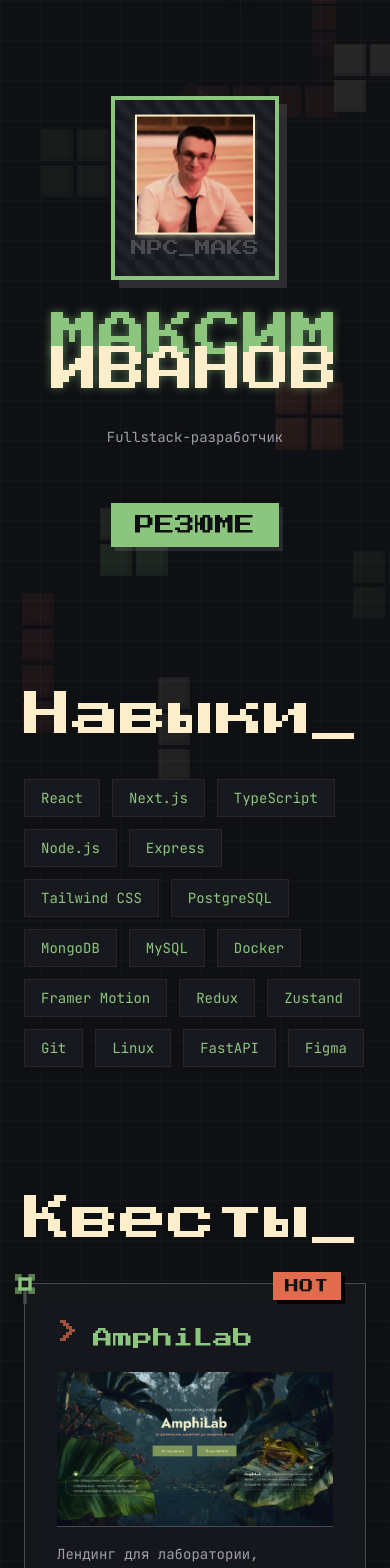
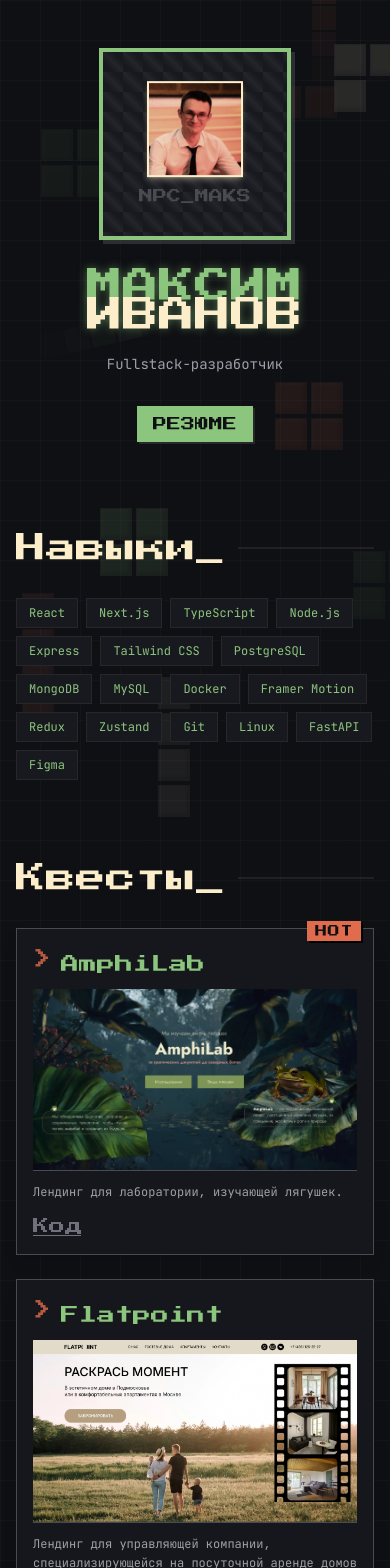
Before and after one commit to MaksChocomint/makschocomint-portfolio, a Next.js app: page / in a window 390 px wide. Shown: the top 1568 px of the page. Built offline with nearby package versions, Linux system fonts and the light colour scheme.

Commit message:
mobile better

```diff
--- a/app/page.tsx
+++ b/app/page.tsx
@@ -13,54 +13,65 @@ import { SERVICES_DATA } from "@/data/services";
 export default function Home() {
   return (
     <>
-      {/* Фоновый тетрис (клиентский) */}
+      {/* Фоновый тетрис (упрощаем на мобильных) */}
       <TetrisBackground />
 
       {/* Компонент для анимаций по скроллу */}
       <ScrollObserver />
 
-      <main className="max-w-6xl mx-auto px-6 py-24 space-y-32 relative z-10">
-        {/* 1. Hero Section (SSR с CSS анимациями) */}
+      <main className="max-w-6xl mx-auto px-4 sm:px-6 py-12 sm:py-24 space-y-20 sm:space-y-32 relative z-10">
+        {/* 1. Hero Section */}
         <Hero />
 
-        {/* 2. Skills Section (SSR с CSS анимациями) */}
+        {/* 2. Skills Section */}
         <Skills items={SKILLS_DATA} />
 
-        {/* 3. Projects Section (SSR с CSS анимациями) */}
+        {/* 3. Projects Section */}
         <Projects data={PROJECTS_DATA} />
 
-        {/* 4. Services Section (SSR с CSS анимациями) */}
+        {/* 4. Services Section */}
         <section className="on-scroll">
-          <div className="flex items-center gap-4 mb-10">
+          <div className="flex items-center gap-3 sm:gap-4 mb-8 sm:mb-10">
             <h2
-              className="font-pixel text-5xl text-garden-cream animate-slide-in-left opacity-0"
+              className="font-pixel text-3xl sm:text-4xl md:text-5xl text-garden-cream animate-slide-in-left opacity-0"
               style={{ animationFillMode: "forwards" }}
             >
               Магазин_
             </h2>
             <div className="h-0.5 bg-garden-dim flex-1 opacity-30"></div>
           </div>
-          <div className="grid md:grid-cols-3 gap-6">
+          <div className="grid grid-cols-1 sm:grid-cols-2 lg:grid-cols-3 gap-4 sm:gap-6">
             {SERVICES_DATA.map((service, idx) => (
               <BloomingSection
                 key={service.title}
                 title={service.title}
                 index={idx}
               >
-                <div className="flex justify-between items-start mb-4">
+                <div className="flex flex-col sm:flex-row sm:justify-between sm:items-start mb-4 gap-4">
+                  <div className="flex items-center justify-between sm:block">
                     <Image
-                    className="text-4xl animate-scale-in opacity-0"
+                      className="text-4xl animate-scale-in opacity-0 w-20 h-20 sm:w-24 sm:h-24"
                       style={{
                         animationFillMode: "forwards",
                         animationDelay: `${idx * 100 + 300}ms`,
                       }}
                       src={service.icon}
                       alt={service.title}
-                    width={120}
-                    height={120}
+                      width={96}
+                      height={96}
+                      priority={idx < 2}
                     />
+                    <div className="sm:hidden font-pixel text-base text-white text-right">
+                      <div>{service.price}</div>
+                      {service.period && (
+                        <div className="text-sm opacity-80">
+                          {service.period}
+                        </div>
+                      )}
+                    </div>
+                  </div>
                   <div
-                    className="font-pixel text-base text-white text-right mt-4 animate-slide-in-right opacity-0"
+                    className="hidden sm:block font-pixel text-base text-white text-right mt-4 animate-slide-in-right opacity-0"
                     style={{
                       animationFillMode: "forwards",
                       animationDelay: `${idx * 100 + 300}ms`,
@@ -72,8 +83,9 @@ export default function Home() {
                     )}
                   </div>
                 </div>
+                <div className="mt-auto">
                   <a
-                  className="text-center cursor-pointer w-full py-2 bg-zinc-800 border border-garden-dim font-pixel text-xl hover:bg-garden-rust hover:border-garden-rust transition-all duration-300 animate-slide-in-up opacity-0"
+                    className="text-center cursor-pointer w-full py-3 sm:py-2 bg-zinc-800 border border-garden-dim font-pixel text-lg sm:text-xl hover:bg-garden-rust hover:border-garden-rust transition-all duration-300 animate-slide-in-up opacity-0 block"
                     style={{
                       animationFillMode: "forwards",
                       animationDelay: `${idx * 100 + 400}ms`,
@@ -84,26 +96,27 @@ export default function Home() {
                   >
                     Купить_
                   </a>
+                </div>
               </BloomingSection>
             ))}
           </div>
         </section>
 
-        {/* 5. Footer (SSR с CSS анимациями) */}
-        <footer className="pt-10 pb-20 border-t border-garden-dim/30 text-center relative backdrop-blur-sm bg-garden-dark/30 on-scroll">
+        {/* 5. Footer */}
+        <footer className="pt-8 sm:pt-10 pb-16 sm:pb-20 border-t border-garden-dim/30 text-center relative backdrop-blur-sm bg-garden-dark/30 on-scroll">
           <h2
-            className="font-pixel text-xl mb-2 text-garden-moss animate-fade-in opacity-0"
+            className="font-pixel text-lg sm:text-xl mb-4 sm:mb-2 text-garden-moss animate-fade-in opacity-0"
             style={{ animationFillMode: "forwards" }}
           >
             Свяжитесь со мной_
           </h2>
           <div
-            className="flex justify-center gap-8 font-pixel text-lg mt-6 animate-fade-in opacity-0"
+            className="flex flex-wrap justify-center gap-4 sm:gap-8 font-pixel text-base sm:text-lg mt-6 animate-fade-in opacity-0"
             style={{ animationFillMode: "forwards", animationDelay: "200ms" }}
           >
             <a
               href="https://t.me/makschocomint"
-              className="hover:text-garden-rust transition-colors"
+              className="hover:text-garden-rust transition-colors px-2 py-1"
               target="_blank"
               rel="noopener noreferrer"
             >
@@ -111,15 +124,15 @@ export default function Home() {
             </a>
             <a
               href="https://github.com/makschocomint"
-              className="hover:text-garden-rust transition-colors"
+              className="hover:text-garden-rust transition-colors px-2 py-1"
               target="_blank"
               rel="noopener noreferrer"
             >
               Github
             </a>
           </div>
-          <div className="absolute right-1/2 md:right-10 translate-x-1/2 md:translate-0 -bottom-20  md:bottom-0 grayscale-50 hover:grayscale-0 transition-all">
-            <PixelCat />
+          <div className="relative mt-12 sm:mt-16 sm:absolute sm:right-1/2 sm:translate-x-1/2 md:right-10 md:translate-x-0 sm:-bottom-20 md:bottom-0 grayscale-50 hover:grayscale-0 transition-all">
+            <PixelCat className="scale-90 sm:scale-100" />
           </div>
         </footer>
       </main>
--- a/components/sections/Hero.tsx
+++ b/components/sections/Hero.tsx
@@ -1,11 +1,12 @@
+// Hero component - улучшен для мобильных
 import Image from "next/image";
 
 export function Hero() {
   return (
-    <section className="relative flex flex-col md:flex-row items-center md:items-start gap-10 md:gap-20">
-      <div className="relative group shrink-0">
+    <section className="relative flex flex-col md:flex-row items-center md:items-start gap-8 md:gap-20">
+      <div className="relative group shrink-0 mx-auto md:mx-0">
         <div
-          className="md:w-64 md:h-64 border-4 border-garden-moss bg-garden-card relative overflow-hidden shadow-[8px_8px_0px_0px_rgba(74,75,80,0.5)] animate-scale-in opacity-0"
+          className="w-48 h-48 sm:w-56 sm:h-56 md:w-64 md:h-64 border-4 border-garden-moss bg-garden-card relative overflow-hidden shadow-[4px_4px_0px_0px_rgba(74,75,80,0.5)] md:shadow-[8px_8px_0px_0px_rgba(74,75,80,0.5)] animate-scale-in opacity-0"
           style={{ animationFillMode: "forwards" }}
         >
           <div className="absolute inset-0 bg-[linear-gradient(45deg,transparent_25%,rgba(255,255,255,0.05)_50%,transparent_75%,transparent_100%)] bg-[length:20px_20px]" />
@@ -16,11 +17,12 @@ export function Hero() {
                 alt="Profile Picture"
                 width={300}
                 height={300}
-                className="w-30 h-30 md:w-38 md:h-38 border-2 border-garden-cream shadow-md shadow-garden-cream/30"
+                className="w-24 h-24 sm:w-28 sm:h-28 md:w-32 md:h-32 border-2 border-garden-cream shadow-md shadow-garden-cream/30"
+                priority
               />
             </div>
             <p
-              className="font-pixel text-garden-dim md:text-lg md:mt-2 animate-fade-in opacity-0"
+              className="font-pixel text-garden-dim text-sm sm:text-base md:text-lg mt-2 animate-fade-in opacity-0"
               style={{ animationFillMode: "forwards", animationDelay: "300ms" }}
             >
               NPC_MAKS
@@ -29,24 +31,27 @@ export function Hero() {
         </div>
       </div>
 
-      <div className="flex-1 text-center md:text-left space-y-6">
+      <div className="flex-1 text-center md:text-left space-y-4 sm:space-y-6">
         <h1
-          className="font-pixel text-5xl md:text-8xl text-garden-moss uppercase leading-[0.7] text-glow animate-slide-in-left opacity-0"
+          className="font-pixel text-4xl sm:text-5xl md:text-7xl lg:text-8xl text-garden-moss uppercase leading-[0.8] sm:leading-[0.7] text-glow animate-slide-in-left opacity-0"
           style={{ animationFillMode: "forwards" }}
         >
-          Максим <br /> <span className="text-garden-cream p-4">Иванов</span>
+          Максим <br className="hidden sm:block" />
+          <span className="text-garden-cream px-2 sm:p-4 inline-block">
+            Иванов
+          </span>
         </h1>
         <p
-          className="font-mono text-zinc-400 max-w-lg text-sm md:text-base p-4 animate-fade-in opacity-0"
+          className="font-mono text-zinc-400 max-w-lg text-sm sm:text-base p-2 sm:p-4 animate-fade-in opacity-0"
           style={{ animationFillMode: "forwards", animationDelay: "200ms" }}
         >
           Fullstack-разработчик
         </p>
         <div
-          className="flex gap-4 justify-center md:justify-start p-4 font-pixel text-xl animate-fade-in opacity-0"
+          className="flex gap-3 sm:gap-4 justify-center md:justify-start p-2 sm:p-4 font-pixel text-lg sm:text-xl animate-fade-in opacity-0"
           style={{ animationFillMode: "forwards", animationDelay: "300ms" }}
         >
-          <button className="cursor-pointer px-6 py-2 bg-garden-moss text-garden-dark hover:bg-garden-cream hover:-translate-y-1 transition-all shadow-[4px_4px_0px_0px_rgba(255,255,255,0.1)]">
+          <button className="cursor-pointer px-4 sm:px-6 py-2 sm:py-2 bg-garden-moss text-garden-dark hover:bg-garden-cream hover:-translate-y-1 transition-all shadow-[2px_2px_0px_0px_rgba(255,255,255,0.1)] sm:shadow-[4px_4px_0px_0px_rgba(255,255,255,0.1)] text-sm sm:text-base">
             РЕЗЮМЕ
           </button>
         </div>
--- a/components/sections/Projects.tsx
+++ b/components/sections/Projects.tsx
@@ -1,7 +1,7 @@
+// Projects component - улучшен для мобильных
 import Image from "next/image";
 import { BloomingSection } from "../ui/BloomingSection";
 
-// Типы лучше вынести в отдельный файл types.ts в реальном проекте
 interface Project {
   id: number;
   title: string;
@@ -15,11 +15,13 @@ interface Project {
 export function Projects({ data }: { data: Project[] }) {
   return (
     <section>
-      <div className="flex items-center gap-4 mb-10">
-        <h2 className="font-pixel text-5xl text-garden-cream">Квесты_</h2>
+      <div className="flex items-center gap-3 sm:gap-4 mb-8 sm:mb-10">
+        <h2 className="font-pixel text-3xl sm:text-4xl md:text-5xl text-garden-cream">
+          Квесты_
+        </h2>
         <div className="h-0.5 bg-garden-dim flex-1 opacity-30"></div>
       </div>
-      <div className="grid md:grid-cols-2 gap-8">
+      <div className="grid grid-cols-1 lg:grid-cols-2 gap-6 sm:gap-8">
         {data.map((project, i) => (
           <BloomingSection
             key={project.id}
@@ -28,7 +30,7 @@ export function Projects({ data }: { data: Project[] }) {
             badge={project.isHot ? "Hot" : undefined}
           >
             <div className="flex flex-col justify-between h-full">
-              <div className="flex flex-col gap-4">
+              <div className="flex flex-col gap-3 sm:gap-4">
                 <div className="aspect-video bg-zinc-900 border-b border-garden-dim flex items-center justify-center relative group-hover:border-garden-moss transition-colors">
                   <Image
                     src={project.imageUrl}
@@ -36,13 +38,14 @@ export function Projects({ data }: { data: Project[] }) {
                     height={720}
                     alt={project.title}
                     className="object-cover w-full h-full"
+                    priority={i < 2}
                   />
                 </div>
-                <p className="text-zinc-400 text-sm leading-relaxed font-mono">
+                <p className="text-zinc-400 text-xs sm:text-sm leading-relaxed font-mono">
                   {project.desc}
                 </p>
               </div>
-              <div className="flex gap-4 pt-2 font-pixel text-lg justify-self-end">
+              <div className="flex gap-3 sm:gap-4 pt-3 sm:pt-2 font-pixel text-base sm:text-lg justify-self-end flex-wrap">
                 {project.demoLink && (
                   <a
                     className="text-garden-rust hover:text-garden-cream underline cursor-pointer"
--- a/components/sections/Skills.tsx
+++ b/components/sections/Skills.tsx
@@ -1,22 +1,25 @@
+// Skills component - улучшен для мобильных
 "use client";
 import { motion } from "framer-motion";
 
 export function Skills({ items }: { items: string[] }) {
   return (
     <section>
-      <div className="flex items-center gap-4 mb-10">
-        <h2 className="font-pixel text-5xl text-garden-cream">Навыки_</h2>
+      <div className="flex items-center gap-3 sm:gap-4 mb-8 sm:mb-10">
+        <h2 className="font-pixel text-3xl sm:text-4xl md:text-5xl text-garden-cream">
+          Навыки_
+        </h2>
         <div className="h-0.5 bg-garden-dim flex-1 opacity-30"></div>
       </div>
-      <div className="flex flex-wrap gap-3">
+      <div className="flex flex-wrap gap-2 sm:gap-3">
         {items.map((skill, i) => (
           <motion.div
             key={skill}
             initial={{ scale: 0 }}
             whileInView={{ scale: 1 }}
-            viewport={{ once: true }}
-            transition={{ delay: i * 0.05, type: "spring" }}
-            className="px-4 py-2 bg-garden-card border border-zinc-800 font-mono text-sm text-garden-moss hover:bg-garden-moss hover:text-garden-dark cursor-crosshair select-none transition-colors"
+            viewport={{ once: true, margin: "-50px" }}
+            transition={{ delay: i * 0.03, type: "spring", stiffness: 200 }}
+            className="px-3 sm:px-4 py-1.5 sm:py-2 bg-garden-card border border-zinc-800 font-mono text-xs sm:text-sm text-garden-moss hover:bg-garden-moss hover:text-garden-dark cursor-crosshair select-none transition-colors"
           >
             {skill}
           </motion.div>
--- a/components/ui/BloomingSection.tsx
+++ b/components/ui/BloomingSection.tsx
@@ -1,3 +1,4 @@
+// BloomingSection component - улучшен для мобильных
 import { AnimatedFlower } from "../art/AnimatedFlower";
 
 interface BloomingSectionProps {
@@ -17,20 +18,19 @@ export function BloomingSection({
 
   return (
     <section
-      className={`group on-scroll flex flex-col justify-start relative p-8 bg-garden-card/80 backdrop-blur-sm border border-garden-dim hover:border-garden-moss/60 transition-all duration-500 shadow-xl ${delayClass}`}
+      className={`group on-scroll flex flex-col justify-start relative p-4 sm:p-6 md:p-8 bg-garden-card/80 backdrop-blur-sm border border-garden-dim hover:border-garden-moss/60 transition-all duration-500 shadow-lg sm:shadow-xl ${delayClass}`}
     >
-      {/* Декор - Цветы */}
-      {/* Декор - Цветы */}
-      <div className="absolute -top-5 -left-5 w-10 h-10 pointer-events-none">
+      {/* Декор - Цветы (скрываем на очень маленьких экранах) */}
+      <div className="hidden sm:block absolute -top-3 -left-3 sm:-top-4 sm:-left-4 w-8 h-8 sm:w-10 sm:h-10 pointer-events-none">
         <AnimatedFlower color="#8cc57e" delay={0.2} />
       </div>
-      <div className="absolute -bottom-5 -right-5 w-10 h-10 pointer-events-none rotate-180">
+      <div className="hidden sm:block absolute -bottom-3 -right-3 sm:-bottom-4 sm:-right-4 w-8 h-8 sm:w-10 sm:h-10 pointer-events-none rotate-180">
         <AnimatedFlower color="#e06c4d" delay={0.4} />
       </div>
 
       {badge && (
         <span
-          className={`animate-slide-in-right opacity-0 absolute -top-3 right-6 bg-garden-rust text-garden-dark px-3 py-1 font-pixel text-sm uppercase tracking-wider shadow-[4px_4px_0px_0px_rgba(0,0,0,1)] ${delayClass}`}
+          className={`animate-slide-in-right opacity-0 absolute -top-2 right-3 sm:-top-3 sm:right-6 bg-garden-rust text-garden-dark px-2 py-0.5 sm:px-3 sm:py-1 font-pixel text-xs sm:text-sm uppercase tracking-wider shadow-[2px_2px_0px_0px_rgba(0,0,0,1)] sm:shadow-[4px_4px_0px_0px_rgba(0,0,0,1)] ${delayClass}`}
           style={{ animationFillMode: "forwards" }}
         >
           {badge}
@@ -38,10 +38,12 @@ export function BloomingSection({
       )}
 
       <h2
-        className={`animate-slide-in-left opacity-0 font-pixel text-xl text-garden-moss mb-6 flex items-end gap-3 leading-none ${delayClass}`}
+        className={`animate-slide-in-left opacity-0 font-pixel text-lg sm:text-xl text-garden-moss mb-4 sm:mb-6 flex items-end gap-2 sm:gap-3 leading-none ${delayClass}`}
         style={{ animationFillMode: "forwards" }}
       >
-        <span className="text-garden-rust text-2xl animate-pulse">{">"}</span>
+        <span className="text-garden-rust text-xl sm:text-2xl animate-pulse">
+          {">"}
+        </span>
         {title}
       </h2>
 
```
Lines whose indentation alone changed are shown as unchanged.
